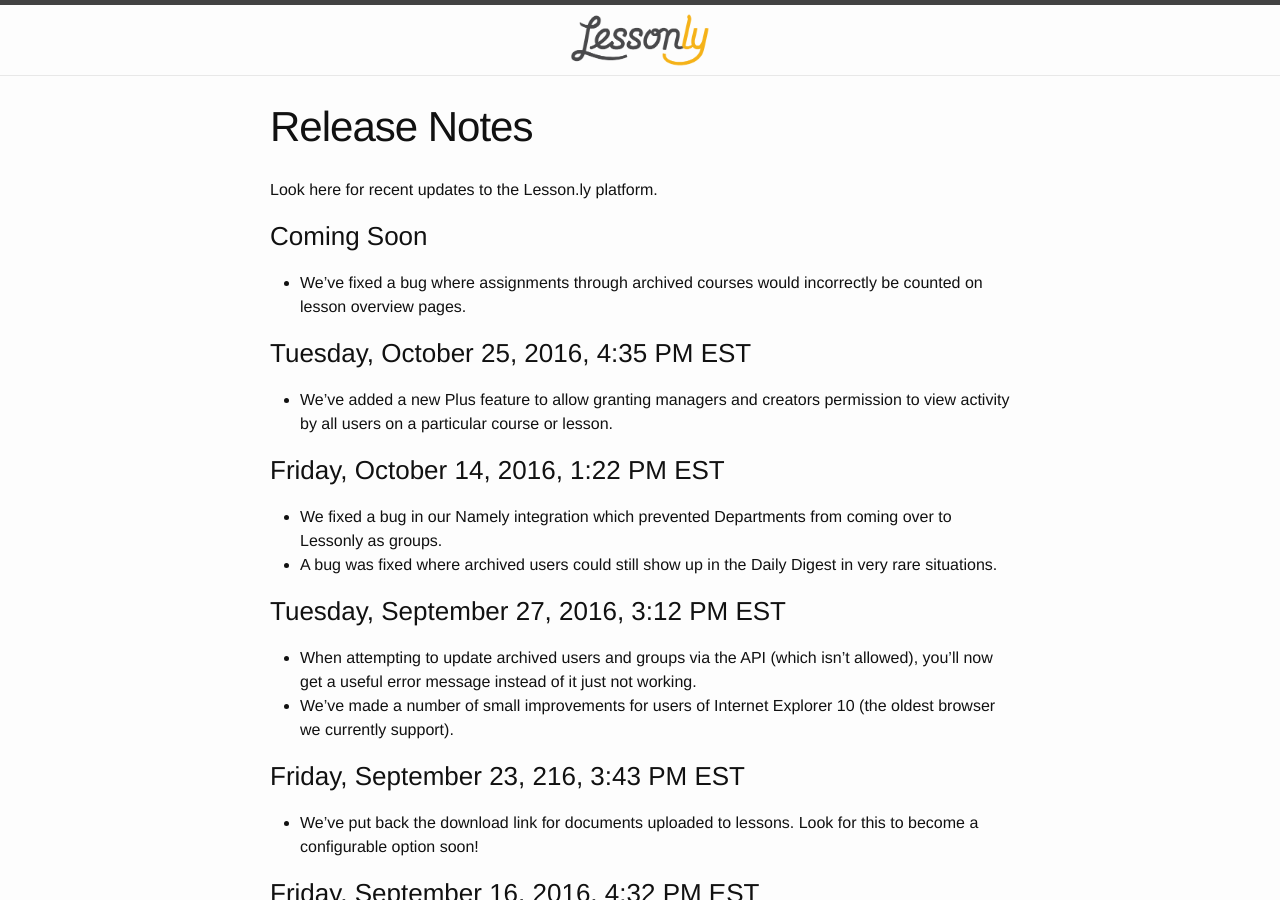
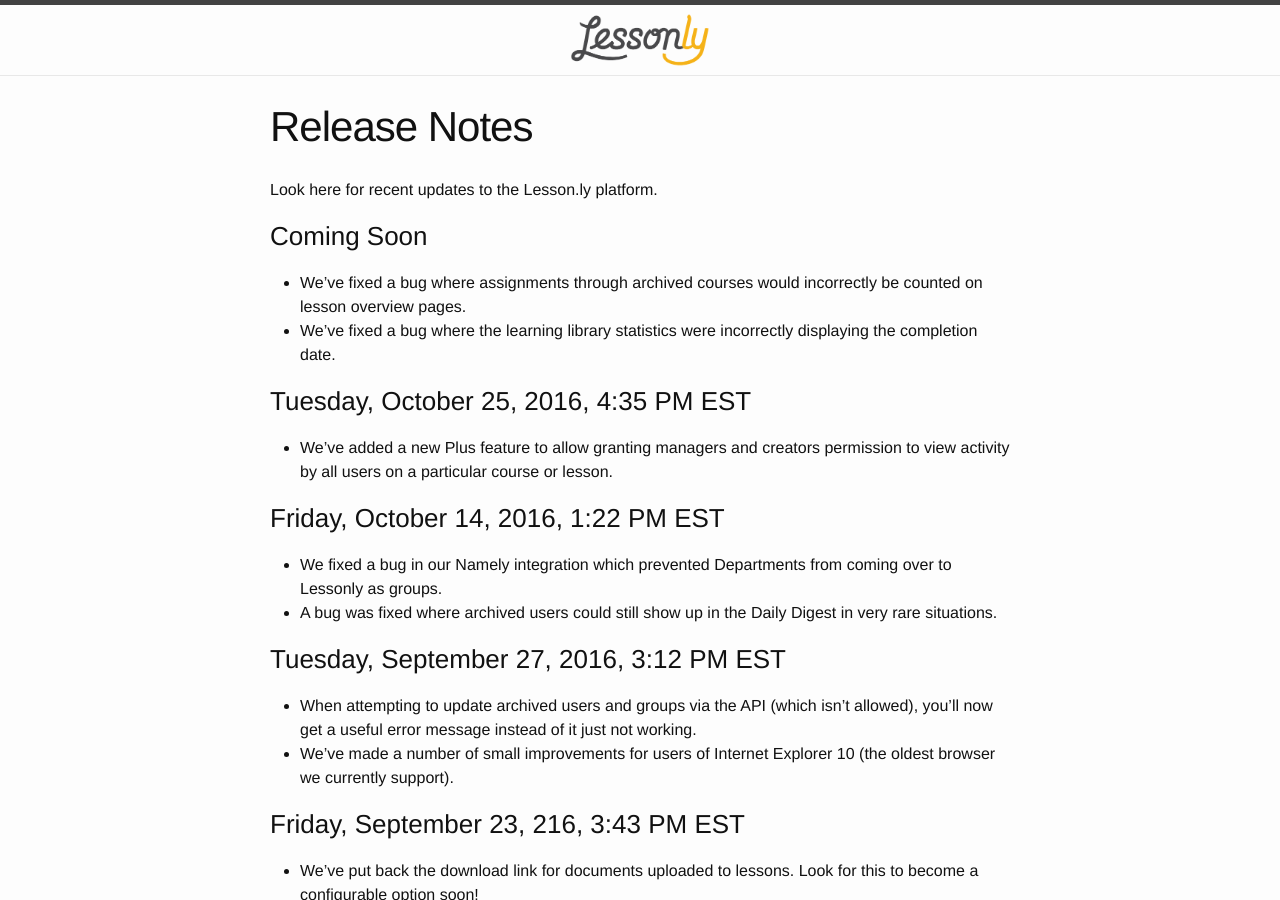
Before and after one commit to isabella232/lessonly.github.io, a Jekyll site: the page built from release-notes.md, in a window 1280 px wide and 900 px high. Built offline with Jekyll 4.4.1, drawn with Linux system fonts in a browser that asks for light colours.

Commit message:
Update release notes for 2933
https://github.com/lessonly/lesson.ly/pull/2933

```diff
--- a/release-notes.md
+++ b/release-notes.md
@@ -9,6 +9,7 @@
 ### Coming Soon
 
 - We’ve fixed a bug where assignments through archived courses would incorrectly be counted on lesson overview pages.
+- We've fixed a bug where the learning library statistics were incorrectly displaying the completion date.
 
 ### Tuesday, October 25, 2016, 4:35 PM EST
 
```
